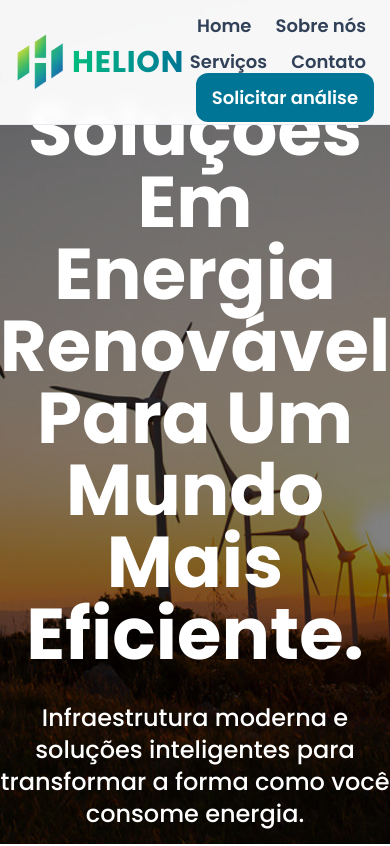
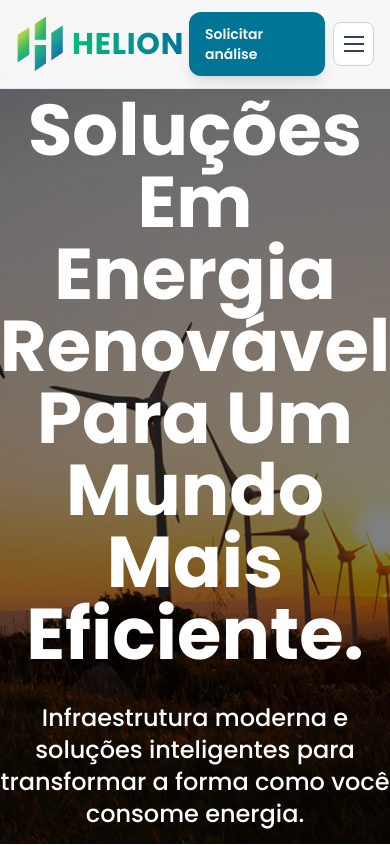
Before and after one commit to NarioMendonca/helion, a Next.js app: page / in a window 390 px wide. Shown: the top 846 px of the page. Built offline with nearby package versions, Linux system fonts and the light colour scheme.

Commit message:
feat: create hamburguer menu for header

```diff
--- a/app/_components/Header.tsx
+++ b/app/_components/Header.tsx
@@ -1,10 +1,17 @@
+"use client"
+
+import { useState } from "react"
 import Image from "next/image"
 import HelionIcon from "@/public/helion-icon-no-bg.png"
 import "./header.css"
 
 export default function Header() {
+  const [isMenuOpen, setIsMenuOpen] = useState(false)
+
+  const closeMenu = () => setIsMenuOpen(false)
+
   return (
-    <header className="fixed top-0 left-0 z-50 w-full border-b border-slate-200/80 bg-white/95 px-4 py-3 backdrop-blur">
+    <header className="fixed top-0 left-0 z-50 w-full border-b border-slate-200/80 bg-white/95 px-4 py-3 backdrop-blur-sm">
       <div className="mx-auto flex w-full max-w-7xl items-center justify-between gap-4">
         <a href="#hero" className="flex items-center gap-2">
           <Image
@@ -19,8 +26,8 @@ export default function Header() {
           </span>
         </a>
 
-        <nav aria-label="Navegação principal">
-          <ul className="flex flex-wrap items-center justify-end gap-2 text-xs font-semibold text-slate-700 sm:gap-4 sm:text-sm">
+        <nav aria-label="Navegação principal" className="hidden lg:block">
+          <ul className="flex items-center justify-end gap-2 text-xs font-semibold text-slate-700 sm:gap-4 sm:text-sm">
             <li>
               <a href="#hero" className="text-lg rounded-md px-2 py-1 transition hover:text-emerald-700">
                 Home
@@ -51,7 +58,91 @@ export default function Header() {
             </li>
           </ul>
         </nav>
+
+        <div className="flex items-center gap-2 lg:hidden">
+          <a
+            href="#contact-form"
+            className="rounded-xl bg-cyan-700 px-4 py-3 text-sm font-semibold text-white shadow-lg transition hover:bg-cyan-800"
+          >
+            Solicitar análise
+          </a>
+
+          <button
+            type="button"
+            aria-label={isMenuOpen ? "Fechar menu" : "Abrir menu"}
+            aria-expanded={isMenuOpen}
+            aria-controls="mobile-main-menu"
+            onClick={() => setIsMenuOpen((prevState) => !prevState)}
+            className="flex h-11 w-11 items-center justify-center rounded-lg border border-slate-300 bg-white text-slate-700 transition hover:border-emerald-600 hover:text-emerald-700"
+          >
+            <span className="sr-only">Menu</span>
+            <span className="relative block h-4 w-5">
+              <span
+                className={`absolute left-0 top-0 h-0.5 w-5 bg-current transition ${
+                  isMenuOpen ? "translate-y-1.75 rotate-45" : ""
+                }`}
+              />
+              <span
+                className={`absolute left-0 top-1.75 h-0.5 w-5 bg-current transition ${
+                  isMenuOpen ? "opacity-0" : "opacity-100"
+                }`}
+              />
+              <span
+                className={`absolute left-0 top-3.5 h-0.5 w-5 bg-current transition ${
+                  isMenuOpen ? "-translate-y-1.75 -rotate-45" : ""
+                }`}
+              />
+            </span>
+          </button>
+        </div>
       </div>
+
+      <nav
+        id="mobile-main-menu"
+        aria-label="Menu mobile"
+        className={`mx-auto w-full max-w-7xl transition-all duration-200 lg:hidden ${
+          isMenuOpen ? "mt-3 max-h-72 opacity-100" : "max-h-0 opacity-0"
+        }`}
+      >
+        <ul className="space-y-1 rounded-2xl border-slate-200 p-3 text-sm font-semibold text-slate-700">
+          <li>
+            <a
+              href="#hero"
+              onClick={closeMenu}
+              className="block rounded-lg px-3 py-2 transition hover:bg-emerald-100 hover:text-emerald-700"
+            >
+              Home
+            </a>
+          </li>
+          <li>
+            <a
+              href="#about-us"
+              onClick={closeMenu}
+              className="block rounded-lg px-3 py-2 transition hover:bg-emerald-100 hover:text-emerald-700"
+            >
+              Sobre nós
+            </a>
+          </li>
+          <li>
+            <a
+              href="#our-services"
+              onClick={closeMenu}
+              className="block rounded-lg px-3 py-2 transition hover:bg-emerald-100 hover:text-emerald-700"
+            >
+              Serviços
+            </a>
+          </li>
+          <li>
+            <a
+              href="#footer"
+              onClick={closeMenu}
+              className="block rounded-lg px-3 py-2 transition hover:bg-emerald-100 hover:text-emerald-700"
+            >
+              Contato
+            </a>
+          </li>
+        </ul>
+      </nav>
     </header>
   )
 }
```
